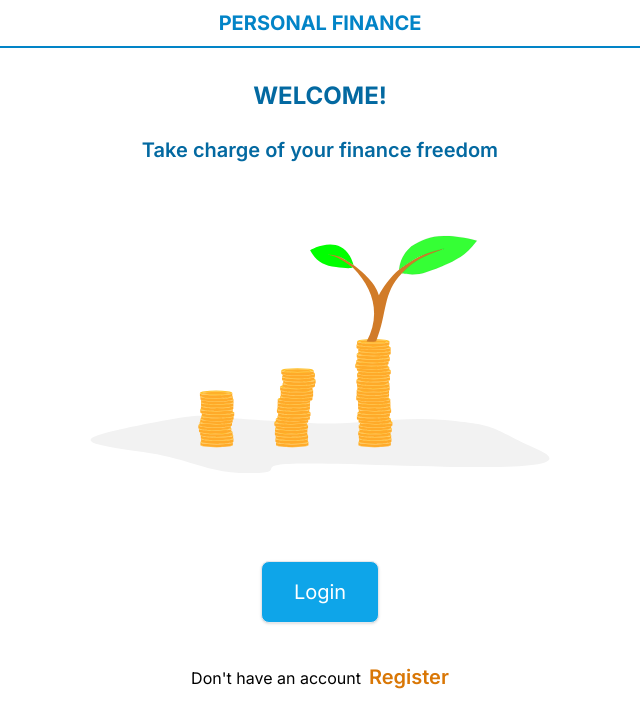
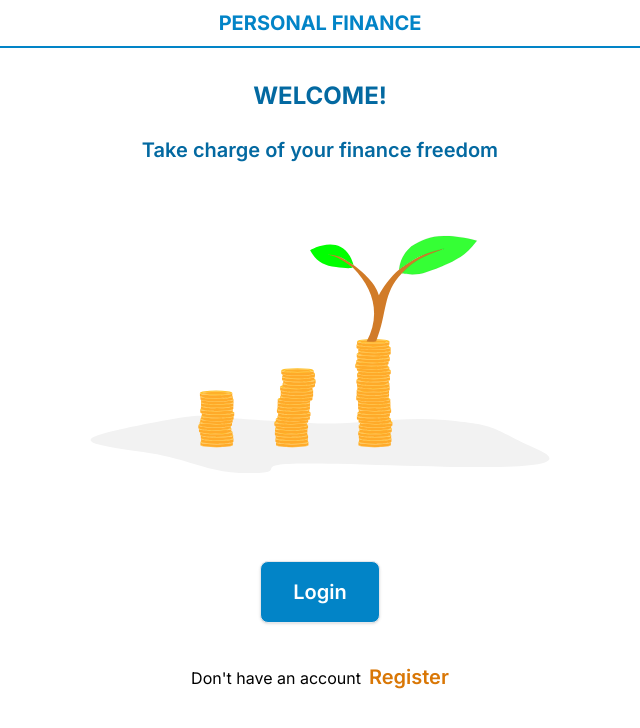
Before and after one commit to Noi-Git/finance-next-app, a Next.js app: page / in a window 1280 px wide. Shown: the top 728 px of the page, without its empty margins (320-960 px from the left). Built offline with nearby package versions, Linux system fonts and the light colour scheme.

Commit message:
update styles

```diff
--- a/src/components/styles/home-style.ts
+++ b/src/components/styles/home-style.ts
@@ -20,4 +20,4 @@ export const pageButton =
   'flex flex-row justify-center items-center self-start text-2xl w-[calc(22vw)] h-[calc(15vh)] py-9 my-10 mx-auto border border-gray-200 rounded-lg shadow hover:bg-gray-50 dark:bg-gray-800 dark:border-gray-700 dark:hover:bg-gray-700 md:w-[calc(18vw)] md:h-[calc(18vh)] bg-sky-500 text-white'
 
 export const landingPageButton =
-  'flex flex-row justify-center items-center text-xl px-8 py-4 my-10 mx-auto border border-gray-200 rounded-lg bg-sky-500 text-white shadow hover:bg-gray-50 dark:bg-gray-800 dark:border-gray-700 dark:hover:bg-gray-700'
+  'flex flex-row justify-center items-center text-xl font-semibold px-8 py-4 my-10 mx-auto border border-gray-200 rounded-lg bg-sky-600 text-white shadow hover:bg-gray-50 dark:bg-gray-800 dark:border-gray-700 dark:hover:bg-gray-700'
--- a/src/components/styles/login-style.ts
+++ b/src/components/styles/login-style.ts
@@ -2,7 +2,7 @@ export const loginContainer =
   'flex flex-col justify-center items-center h-[calc(100vh-3] w-96 text-sky-700 md:w-full '
 
 export const loginCard =
-  'flex flex-col items-center justify-center self-center p-6 bg-white border border-gray-200 rounded-lg shadow hover:bg-gray-50 dark:bg-gray-800 dark:border-gray-700 dark:hover:bg-gray-700 m-8 w-full lg-96 bg-gray-50  md:w-full'
+  'flex flex-col items-center justify-center self-center p-6 bg-gray-50 border border-gray-200 rounded-lg shadow hover:bg-gray-50 dark:bg-gray-800 dark:border-gray-700 dark:hover:bg-gray-700 m-8 w-full lg-96 bg-gray-50  md:w-full'
 
 export const loginTitle = 'text-2xl font-semibold uppercase pt-2 py-6'
 
@@ -19,6 +19,6 @@ export const loginLabel = 'w-35 pr-2 lg:px-4 md:w-30'
 export const loginInput =
   'p-1.5 w-full border bg-white border-sky-500 rounded-lg shadow hover:bg-white hover:border-sky-00 dark:bg-gray-800 dark:border-gray-700 dark:hover:bg-gray-700 md:w-64'
 
-export const loginFooter = 'text-lg text-sky-700 text-base py-6'
+export const loginFooter = 'text-lg text-sky-500 text-base py-6'
 
 export const loginFooterSpan = 'text-xl font-semibold pl-2 text-amber-600'
```
